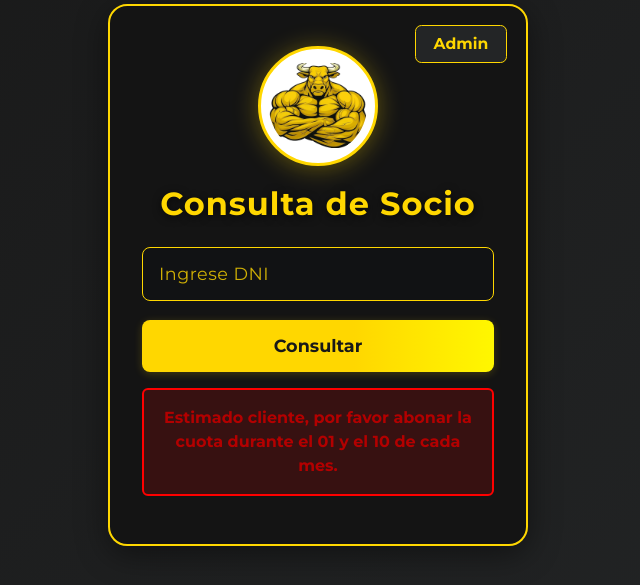
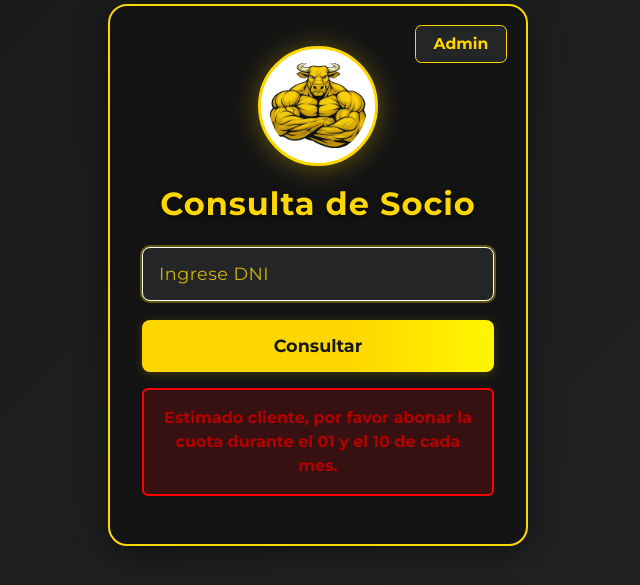
Before and after one commit to MaximilianoPalma03/gym-system-management, a PHP site: page /registro.php in a window 1280 px wide. Shown: the part 125-710 px from the top of the page, without its empty margins (322-962 px from the left). Run offline with PHP 8.4, Linux system fonts and the light colour scheme.

Commit message:
Intento de mantener el foco
se agregó la propiedad 'autofocus' al DNI  en el registro de socio.

```diff
--- a/registro.php
+++ b/registro.php
@@ -212,7 +212,7 @@ if ($_SERVER['REQUEST_METHOD'] === 'POST') {
         <?php if ($ventana_secundaria): ?>
           <input type="hidden" name="ventana_secundaria" value="1">
         <?php endif; ?>
-        <input type="text" name="dni" class="form-control" placeholder="Ingrese DNI" required maxlength="12" pattern="\d+">
+        <input id="dni-input" type="text" name="dni" class="form-control" placeholder="Ingrese DNI" required maxlength="12" pattern="\d+" autofocus>
         <button type="submit" class="btn btn-primary w-100">Consultar</button>
       </form>
     <?php endif; ?>
```
